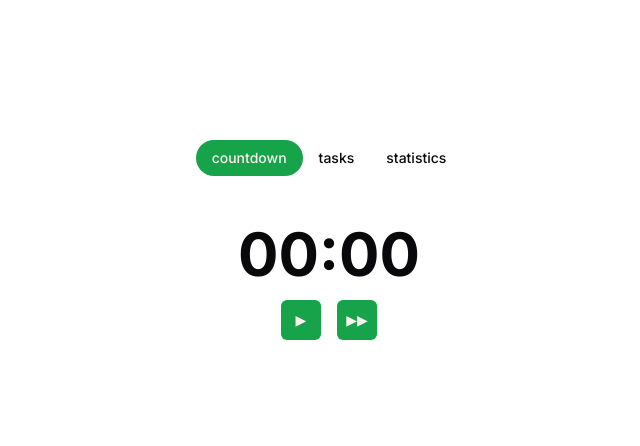
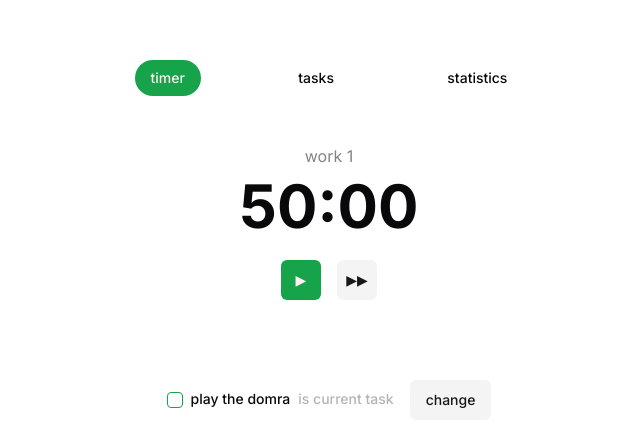
Before and after one commit to sinskiy/strou, a Next.js app: page / in a window 1280 px wide. Shown: the part 136-582 px from the top of the page, without its empty margins (311-951 px from the left). Built offline with nearby package versions, Linux system fonts and the light colour scheme.

Commit message:
add current task

```diff
--- a/app/globals.css
+++ b/app/globals.css
@@ -78,3 +78,9 @@
     @apply bg-background text-foreground;
   }
 }
+
+@layer components {
+  .card {
+    @apply bg-card text-card-foreground p-8 text-center rounded-lg my-4;
+  }
+}
--- a/app/layout.tsx
+++ b/app/layout.tsx
@@ -3,6 +3,7 @@ import { Inter } from "next/font/google";
 import "./globals.css";
 import Header from "@/components/header";
 import { twMerge } from "tailwind-merge";
+import { PropsWithChildren, ReactNode } from "react";
 
 const inter = Inter({ subsets: ["latin"] });
 
@@ -12,18 +13,19 @@ export const metadata: Metadata = {
   description: "Generated by create next app",
 };
 
+interface LayoutProps extends PropsWithChildren {
+  additionalCard: ReactNode;
+}
+
 export default function RootLayout({
   children,
-}: Readonly<{
-  children: React.ReactNode;
-}>) {
+  additionalCard,
+}: Readonly<LayoutProps>) {
   return (
     <html lang="en" className="size-full flex m-auto">
       <body className={twMerge("m-auto bg-background", inter.className)}>
         <Header />
-        <main className="bg-card text-card-foreground p-8 text-center rounded-lg my-4">
-          {children}
-        </main>
+        <main>{children}</main>
       </body>
     </html>
   );
--- a/app/page.tsx
+++ b/app/page.tsx
@@ -1,32 +1,28 @@
-"use client";
+import { Button } from "@/components/ui/button";
+import { Checkbox } from "@/components/ui/checkbox";
+import { Label } from "@/components/ui/label";
 
-import { Button } from "@/components/ui/button";
-import { msToHumanReadable } from "@/utils/time";
-import { useState } from "react";
-
-export default function Home() {
-  const [started, setStarted] = useState(0);
-  const [current, setCurrent] = useState(0);
-  const elapsed = current - started;
-  const formattedTime = msToHumanReadable(elapsed);
-
-  let timerInterval: undefined | NodeJS.Timeout;
-  function startTimer() {
-    clearInterval(timerInterval);
-
-    setStarted(Date.now());
-    timerInterval = setInterval(() => setCurrent(Date.now()), 1000);
-  }
+export default function Timer() {
   return (
     <>
-      <p className="font-bold text-6xl text-center mb-4">
-        <time>{formattedTime}</time>
-      </p>
-      <div className="flex gap-4 justify-center">
-        <Button size="icon" onClick={startTimer}>
-          ▶
-        </Button>
-        <Button size="icon">▶▶</Button>
+      <div className="card">
+        <p className="opacity-50">work 1</p>
+        <p className="font-bold text-6xl text-center mt-2 mb-6">
+          <time>50:00</time>
+        </p>
+        <div className="flex gap-4 justify-center">
+          <Button size="icon">▶</Button>
+          <Button variant="secondary" size="icon">
+            ▶▶
+          </Button>
+        </div>
+      </div>
+      <div className="card flex items-center gap-4">
+        <Label className="flex gap-2">
+          <Checkbox />
+          play the domra <span className="opacity-30">is current task</span>
+        </Label>
+        <Button variant="secondary">change</Button>
       </div>
     </>
   );
--- /dev/null
+++ b/app/statistics/page.tsx
@@ -0,0 +1,3 @@
+export default function Statistics() {
+  return <h1>hello world</h1>;
+}
--- /dev/null
+++ b/app/tasks/page.tsx
@@ -0,0 +1,3 @@
+export default function Tasks() {
+  return <h1>hello world</h1>;
+}
--- a/components/header.tsx
+++ b/components/header.tsx
@@ -3,7 +3,7 @@
 import { usePathname } from "next/navigation";
 import NavLink from "./ui/navLink";
 
-export const links = ["countdown", "tasks", "statistics"];
+export const links = ["timer", "tasks", "statistics"];
 
 export default function Header() {
   const pathname = usePathname();
--- /dev/null
+++ b/components/ui/checkbox.tsx
@@ -0,0 +1,30 @@
+"use client"
+
+import * as React from "react"
+import * as CheckboxPrimitive from "@radix-ui/react-checkbox"
+import { Check } from "lucide-react"
+
+import { cn } from "@/lib/utils"
+
+const Checkbox = React.forwardRef<
+  React.ElementRef<typeof CheckboxPrimitive.Root>,
+  React.ComponentPropsWithoutRef<typeof CheckboxPrimitive.Root>
+>(({ className, ...props }, ref) => (
+  <CheckboxPrimitive.Root
+    ref={ref}
+    className={cn(
+      "peer h-4 w-4 shrink-0 rounded-sm border border-primary ring-offset-background focus-visible:outline-none focus-visible:ring-2 focus-visible:ring-ring focus-visible:ring-offset-2 disabled:cursor-not-allowed disabled:opacity-50 data-[state=checked]:bg-primary data-[state=checked]:text-primary-foreground",
+      className
+    )}
+    {...props}
+  >
+    <CheckboxPrimitive.Indicator
+      className={cn("flex items-center justify-center text-current")}
+    >
+      <Check className="h-4 w-4" />
+    </CheckboxPrimitive.Indicator>
+  </CheckboxPrimitive.Root>
+))
+Checkbox.displayName = CheckboxPrimitive.Root.displayName
+
+export { Checkbox }
--- /dev/null
+++ b/components/ui/label.tsx
@@ -0,0 +1,26 @@
+"use client"
+
+import * as React from "react"
+import * as LabelPrimitive from "@radix-ui/react-label"
+import { cva, type VariantProps } from "class-variance-authority"
+
+import { cn } from "@/lib/utils"
+
+const labelVariants = cva(
+  "text-sm font-medium leading-none peer-disabled:cursor-not-allowed peer-disabled:opacity-70"
+)
+
+const Label = React.forwardRef<
+  React.ElementRef<typeof LabelPrimitive.Root>,
+  React.ComponentPropsWithoutRef<typeof LabelPrimitive.Root> &
+    VariantProps<typeof labelVariants>
+>(({ className, ...props }, ref) => (
+  <LabelPrimitive.Root
+    ref={ref}
+    className={cn(labelVariants(), className)}
+    {...props}
+  />
+))
+Label.displayName = LabelPrimitive.Root.displayName
+
+export { Label }
--- a/package.json
+++ b/package.json
@@ -9,6 +9,8 @@
     "lint": "next lint"
   },
   "dependencies": {
+    "@radix-ui/react-checkbox": "^1.0.4",
+    "@radix-ui/react-label": "^2.0.2",
     "@radix-ui/react-slot": "^1.0.2",
     "class-variance-authority": "^0.7.0",
     "clsx": "^2.1.1",
@@ -29,5 +31,6 @@
     "tailwind-merge": "^2.3.0",
     "tailwindcss": "^3.4.1",
     "typescript": "^5"
-  }
+  },
+  "packageManager": "pnpm@9.1.4+sha256.30a1801ac4e723779efed13a21f4c39f9eb6c9fbb4ced101bce06b422593d7c9"
 }
--- a/utils/time.ts
+++ b/utils/time.ts
@@ -1,6 +1,5 @@
 export function msToHumanReadable(ms: number) {
   const minutes = String(Math.floor(ms / 60000));
   const seconds = String(Math.floor((ms % 600000) / 1000));
-  console.log(ms);
   return `${minutes.padStart(2, "0")}:${seconds.padStart(2, "0")}`;
 }
```
Also changed, not shown: 1 other file (tests, documents, lock files or other folders).
